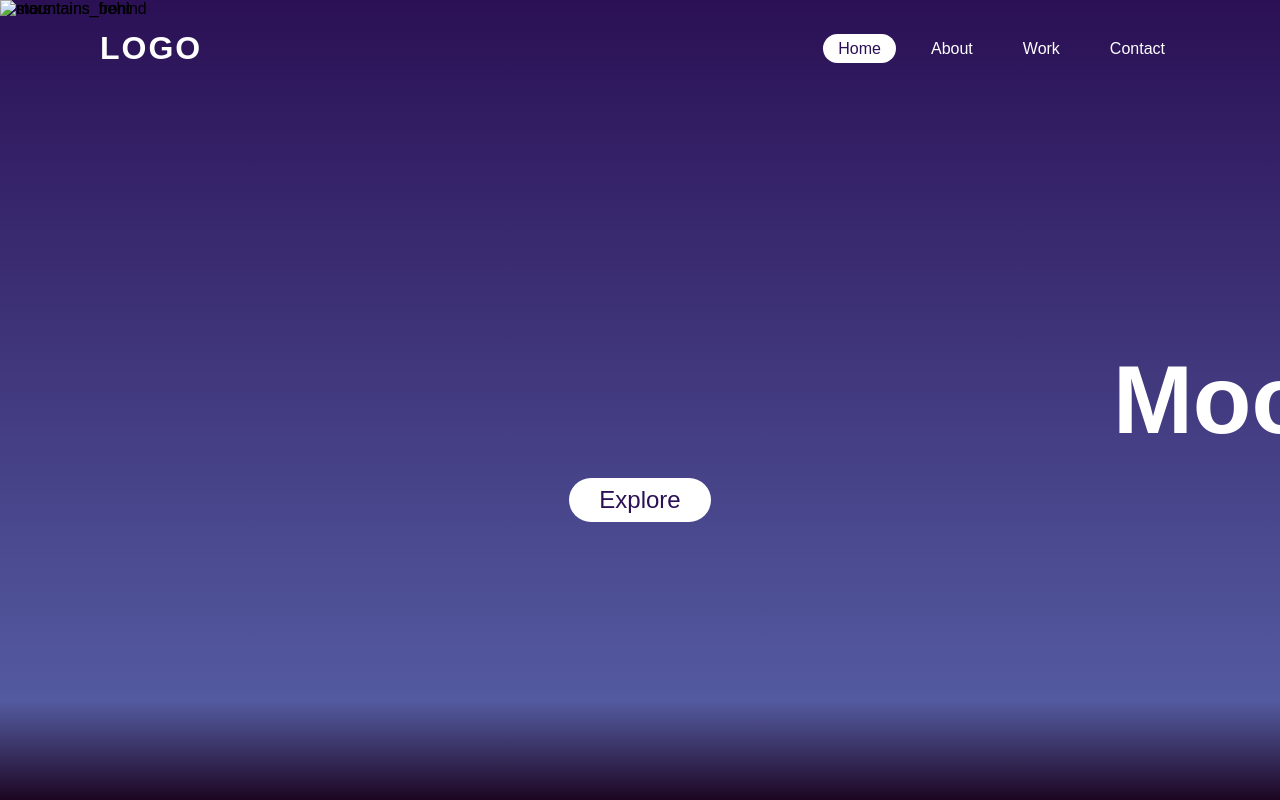
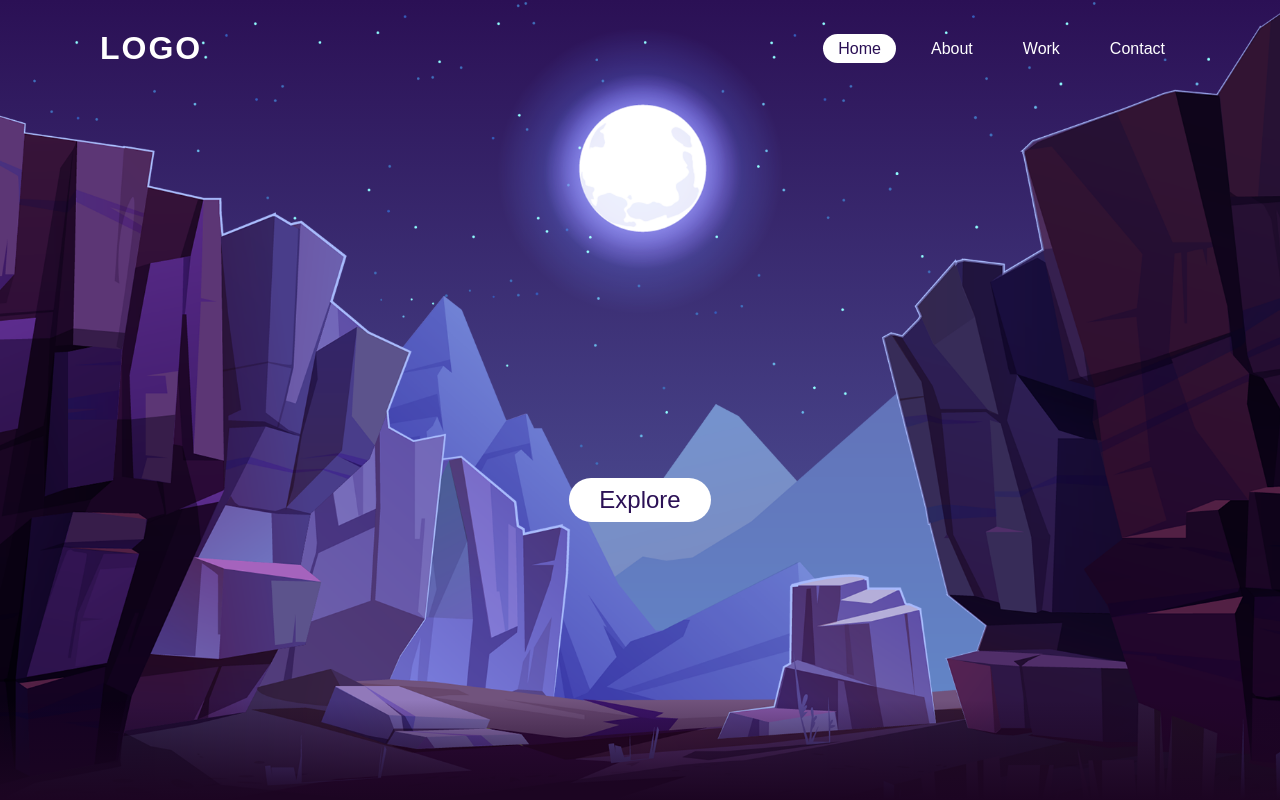
Before and after one commit to gustavogaldino001/Parallax-Scrolling-Website, a plain HTML site: page index.html in a window 1280 px wide. Shown: the top 800 px of the page. Drawn offline with Linux system fonts and the light colour scheme; the site is published under a folder, as on GitHub Pages, so addresses that start at the root find nothing.

Commit message:
atualização

```diff
--- a/index.html
+++ b/index.html
@@ -20,12 +20,12 @@
         </ul>
     </header>
     <section>
-        <img src="/images-20221105T222325Z-001/images/stars.png" id="stars" alt="stars">
-        <img src="/images-20221105T222325Z-001/images/moon.png" id="moon" alt="moon">
-        <img src="/images-20221105T222325Z-001/images/mountains_behind.png" id="mountains_behind" alt="mountains_behind">
+        <img src="image/stars.png" id="stars" alt="stars">
+        <img src="image/moon.png" id="moon" alt="moon">
+        <img src="image/mountains_behind.png" id="mountains_behind" alt="mountains_behind">
         <h2 id="text">Moon Light</h2>
         <a href="#sec" id="btn">Explore</a>
-        <img src="/images-20221105T222325Z-001/images/mountains_front.png" id="mountains_front" alt="mountains_front">
+        <img src="image/mountains_front.png" id="mountains_front" alt="mountains_front">
     </section>
     <div class="sec" id="sec">
         <h2>Parallax Scrolling Effects</h2>
```
Also changed, not shown: image/moon.png (renamed from images-20221105T222325Z-001/images/moon.png), image/mountains_behind.png (renamed from images-20221105T222325Z-001/images/mountains_behind.png), image/mountains_front.png (renamed from images-20221105T222325Z-001/images/mountains_front.png), image/stars.png (renamed from images-20221105T222325Z-001/images/stars.png), images-20221105T222325Z-001/images/Image Source _ Attribution.txt (deleted).
